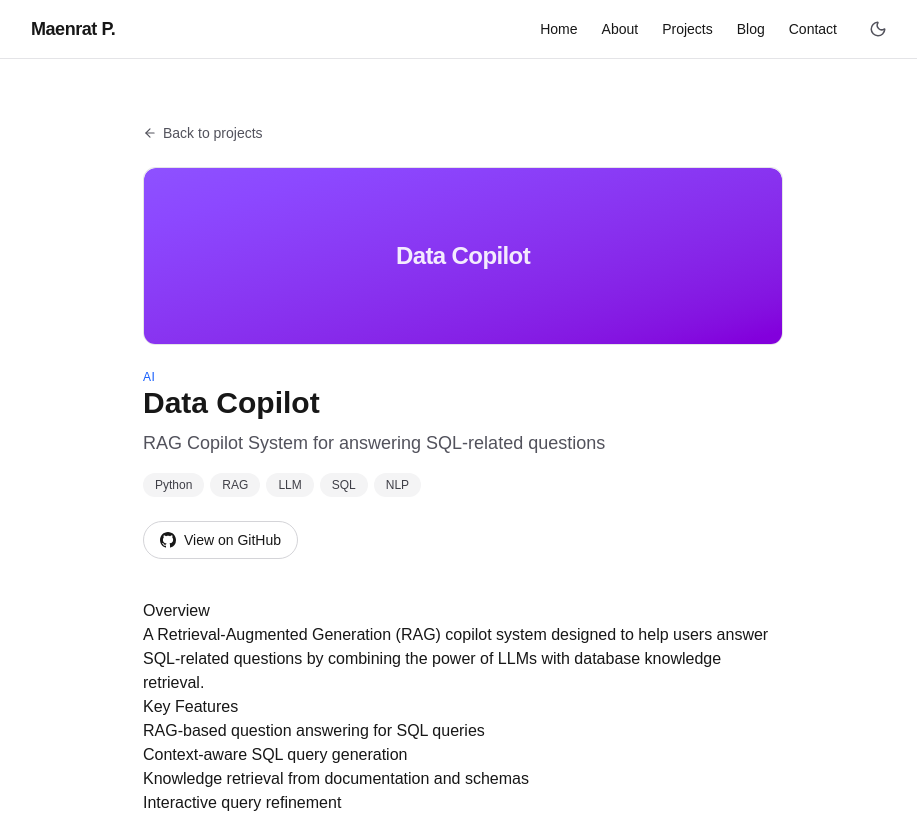
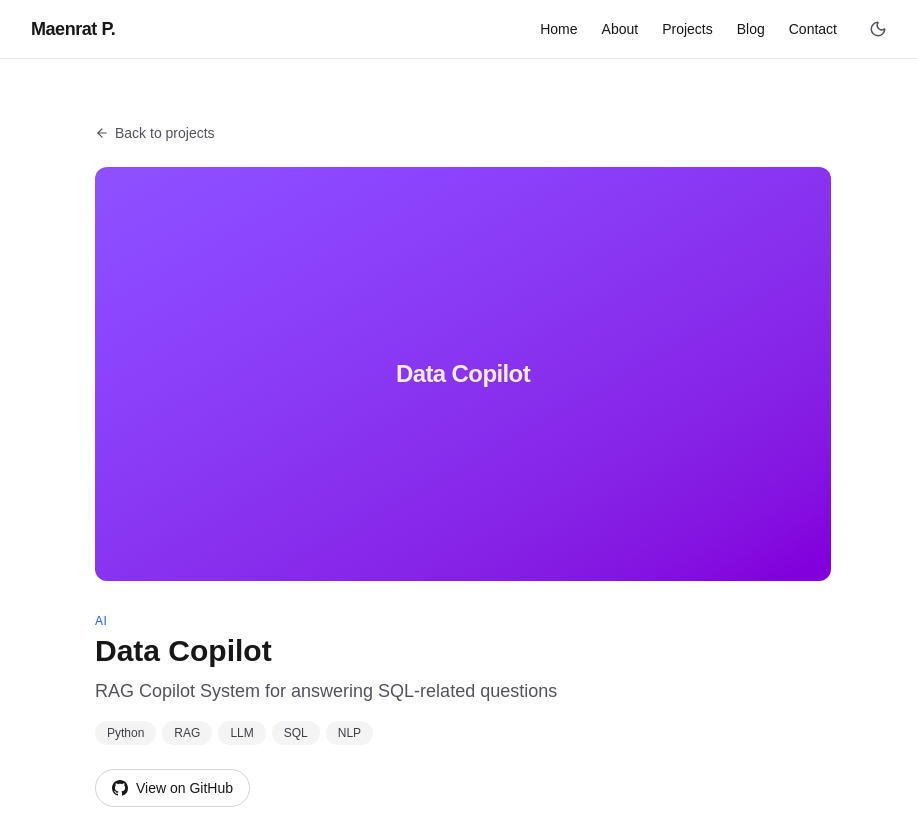
Before and after one commit to Supmanzz555/Portfolio, a Next.js app: page /projects/data-copilot in a window 1280 px wide. Shown: the top 813 px of the page, without its empty margins (177-1094 px from the left). Built offline with nearby package versions, Linux system fonts and the light colour scheme.

Commit message:
Redesign project detail page with image/gallery layout

```diff
--- a/src/app/projects/[slug]/page.tsx
+++ b/src/app/projects/[slug]/page.tsx
@@ -39,7 +39,7 @@ export default async function ProjectPage({
 
   return (
     <FadeInUp>
-      <div className="mx-auto max-w-2xl px-4 py-16">
+      <div className="mx-auto max-w-3xl px-4 py-16">
         <Link
           href="/projects"
           className="mb-6 flex items-center gap-1.5 text-sm text-zinc-600 hover:text-zinc-900 dark:text-zinc-400 dark:hover:text-zinc-100"
@@ -48,17 +48,19 @@ export default async function ProjectPage({
           Back to projects
         </Link>
 
-        <div className="overflow-hidden rounded-xl border border-zinc-200 dark:border-zinc-800">
-          <ProjectImage title={frontmatter.title} category={frontmatter.category} />
-        </div>
+        <ProjectImage
+          title={frontmatter.title}
+          category={frontmatter.category}
+          src={frontmatter.image}
+        />
 
-        <div className="mt-6">
+        <div className="mt-8">
           {frontmatter.category && (
             <p className="text-xs font-medium uppercase tracking-wider text-blue-600 dark:text-blue-400">
               {frontmatter.category}
             </p>
           )}
-          <h1 className="text-3xl font-bold">{frontmatter.title}</h1>
+          <h1 className="mt-1 text-3xl font-bold">{frontmatter.title}</h1>
           <p className="mt-2 text-lg text-zinc-600 dark:text-zinc-400">
             {frontmatter.description}
           </p>
@@ -98,6 +100,24 @@ export default async function ProjectPage({
           </div>
         </div>
 
+        {frontmatter.images && frontmatter.images.length > 0 && (
+          <div className="mt-10 grid gap-4 sm:grid-cols-2">
+            {frontmatter.images.map((img, i) => (
+              <div
+                key={i}
+                className="overflow-hidden rounded-lg border border-zinc-200 dark:border-zinc-800"
+              >
+                {/* eslint-disable-next-line @next/next/no-img-element */}
+                <img
+                  src={img}
+                  alt={`${frontmatter.title} screenshot ${i + 1}`}
+                  className="w-full object-cover"
+                />
+              </div>
+            ))}
+          </div>
+        )}
+
         <div className="prose prose-zinc mt-10 max-w-none dark:prose-invert">
           <Markdown>{content}</Markdown>
         </div>
--- a/src/components/ProjectImage.tsx
+++ b/src/components/ProjectImage.tsx
@@ -1,3 +1,5 @@
+import Image from "next/image"
+
 const gradients: Record<string, string> = {
   AI: "from-violet-500 to-purple-700",
   "Data Engineering": "from-cyan-500 to-blue-700",
@@ -8,15 +10,31 @@ const defaultGrad = "from-zinc-500 to-zinc-700"
 export default function ProjectImage({
   title,
   category,
+  src,
 }: {
   title: string
   category?: string
+  src?: string
 }) {
+  if (src) {
+    return (
+      <div className="relative aspect-[16/9] w-full overflow-hidden rounded-xl bg-zinc-100 dark:bg-zinc-900">
+        <Image
+          src={src}
+          alt={title}
+          fill
+          className="object-cover"
+          sizes="(max-width: 768px) 100vw, 672px"
+        />
+      </div>
+    )
+  }
+
   const grad = gradients[category ?? ""] ?? defaultGrad
 
   return (
     <div
-      className={`flex h-44 items-center justify-center rounded-t-xl bg-gradient-to-br ${grad}`}
+      className={`flex aspect-[16/9] items-center justify-center rounded-xl bg-gradient-to-br ${grad}`}
     >
       <span className="text-2xl font-bold tracking-tight text-white/90">
         {title}
--- a/src/lib/content.ts
+++ b/src/lib/content.ts
@@ -12,6 +12,7 @@ export interface ProjectFrontmatter {
   featured?: boolean
   category?: string
   image?: string
+  images?: string[]
   demo?: string
 }
 
```
